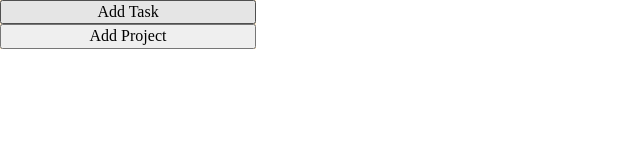
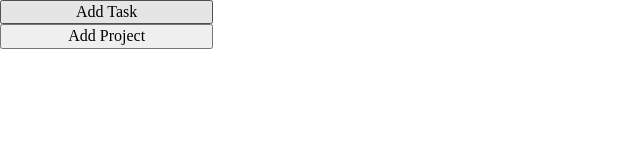
Before and after one commit to hieunv-ict/odin-todo-list, a website built with webpack: page src/template.html in a window 1280 px wide. Shown: the whole page, without its empty margins (0-640 px from the left). Built offline with nearby package versions, Linux system fonts and the light colour scheme.

Commit message:
Build for deploy 1.0

```diff
--- a/src/style.css
+++ b/src/style.css
@@ -16,7 +16,8 @@
 
 .main-container{
     display: grid;
-    grid-template-columns: 1fr 4fr;
+    grid-template-columns: 1fr 5fr;
+    grid-template-rows: 1fr;
 }
 
 .sidebar{
```
